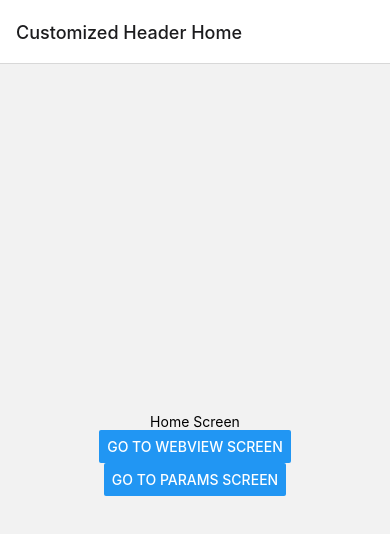
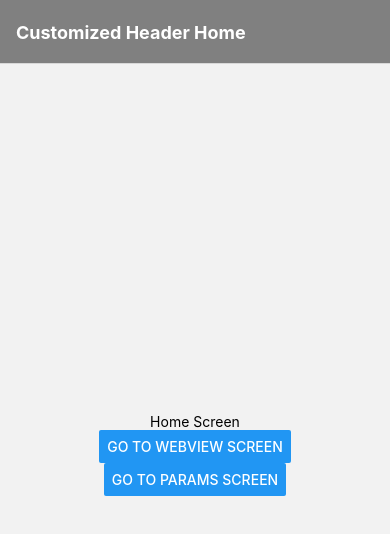
Before and after one commit to RobertMaksymow/WebViewNavigation, a React Native app: screen / in a window 390 px wide. Shown: the top 534 px of the page. Built offline with nearby package versions, Linux system fonts and the light colour scheme.

Commit message:
default options for top header styling added

```diff
--- a/App.tsx
+++ b/App.tsx
@@ -27,13 +27,27 @@ const Stack = createNativeStackNavigator();
 function App(): React.JSX.Element {
   return (
     <NavigationContainer>
-      <Stack.Navigator initialRouteName="Home">
+      <Stack.Navigator
+        initialRouteName="Home"
+        screenOptions={{
+          headerStyle: {
+            backgroundColor: 'gray',
+          },
+          headerTintColor: '#fff',
+          headerTitleStyle: {
+            fontWeight: 'bold',
+          },
+        }}>
         <Stack.Screen
           name="Home"
           component={HomeScreen}
           options={{title: 'Customized Header Home'}}
         />
-        <Stack.Screen name="Header Title WebView" component={WebViewScreen} />
+        <Stack.Screen
+          name="Header Title WebView"
+          component={WebViewScreen}
+          options={{title: 'Browse'}}
+        />
         <Stack.Screen name="Params Screen" component={ParamsScreen} />
       </Stack.Navigator>
     </NavigationContainer>
--- a/src/screens/ParamsScreen.tsx
+++ b/src/screens/ParamsScreen.tsx
@@ -1,7 +1,7 @@
 import {StyleSheet, Text, View, Button} from 'react-native';
 import React from 'react';
 
-const ParamsScreen = ({route, navigation}) => {
+const ParamsScreen = ({navigation, route}) => {
   /* 2. Get the param */
   const {itemId, otherParam} = route.params;
 
--- a/src/screens/WebViewScreen.tsx
+++ b/src/screens/WebViewScreen.tsx
@@ -23,7 +23,7 @@ const WebViewScreen = ({navigation}) => {
         />
       </View>
       <WebView
-        source={{uri: 'https://www.google.com/search?q=react+native+school'}}
+        source={{uri: 'https://www.preloved.co.uk'}}
         startInLoadingState
         ref={webViewRef}
         renderLoading={() => (
```
